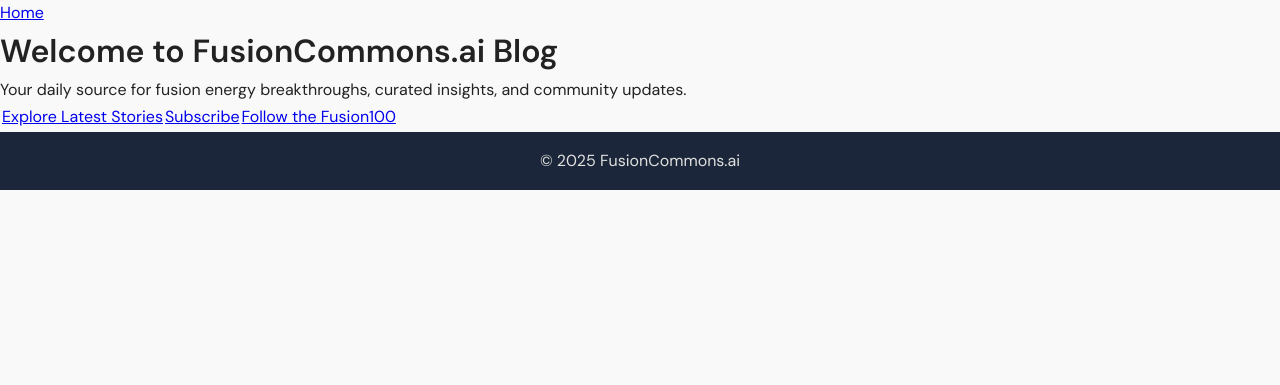
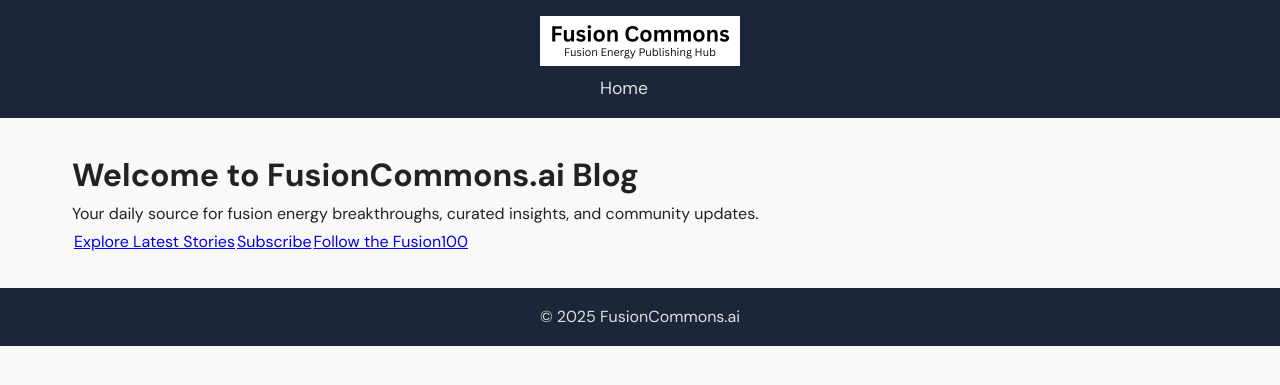
Before and after one commit to hyperpoint/hyperpoint.github.io, a Jekyll site: the page built from index.md, in a window 1280 px wide. Shown: the top 385 px of the page. Built offline with Jekyll 4.4.1, drawn with Linux system fonts in a browser that asks for light colours.

Commit message:
Update default.html

```diff
--- a/_layouts/default.html
+++ b/_layouts/default.html
@@ -1,26 +1,32 @@
 <!DOCTYPE html>
-<html>
+<html lang="en">
 <head>
-  <meta charset="utf-8">
-  <title>{{ page.title }} | {{ site.title }}</title>
+  <meta charset="UTF-8">
+  <meta name="viewport" content="width=device-width, initial-scale=1.0">
+  <title>{{ site.title }} | {{ page.title }}</title>
+  <link href="https://fonts.googleapis.com/css2?family=DM+Sans:wght@400;700&display=swap" rel="stylesheet">
+  <link rel="stylesheet" href="/assets/css/style.css">
   {% if site.favicon %}
   <link rel="icon" type="image/x-icon" href="{{ site.favicon }}">
   {% endif %}
-<link rel="stylesheet" href="/assets/css/style.css">
-<link href="https://fonts.googleapis.com/css2?family=DM+Sans:wght@400;600&display=swap" rel="stylesheet">
 </head>
 <body>
+  <header>
+    {% if site.logo %}
+    <img src="{{ site.logo }}" alt="{{ site.title }} Logo" style="max-height: 50px;">
+    {% endif %}
     <nav>
       {% for item in site.header_pages %}
         {% assign page_item = site.pages | where: "name", item | first %}
         <a href="{{ page_item.url }}">{{ page_item.title }}</a>
       {% endfor %}
     </nav>
-  <main>
+  </header>
+  <main class="container">
     {{ content }}
   </main>
   <footer>
-    <p>© 2025 FusionCommons.ai</p>
+    © 2025 FusionCommons.ai
   </footer>
 </body>
 </html>
```
Lines whose indentation alone changed are shown as unchanged.
